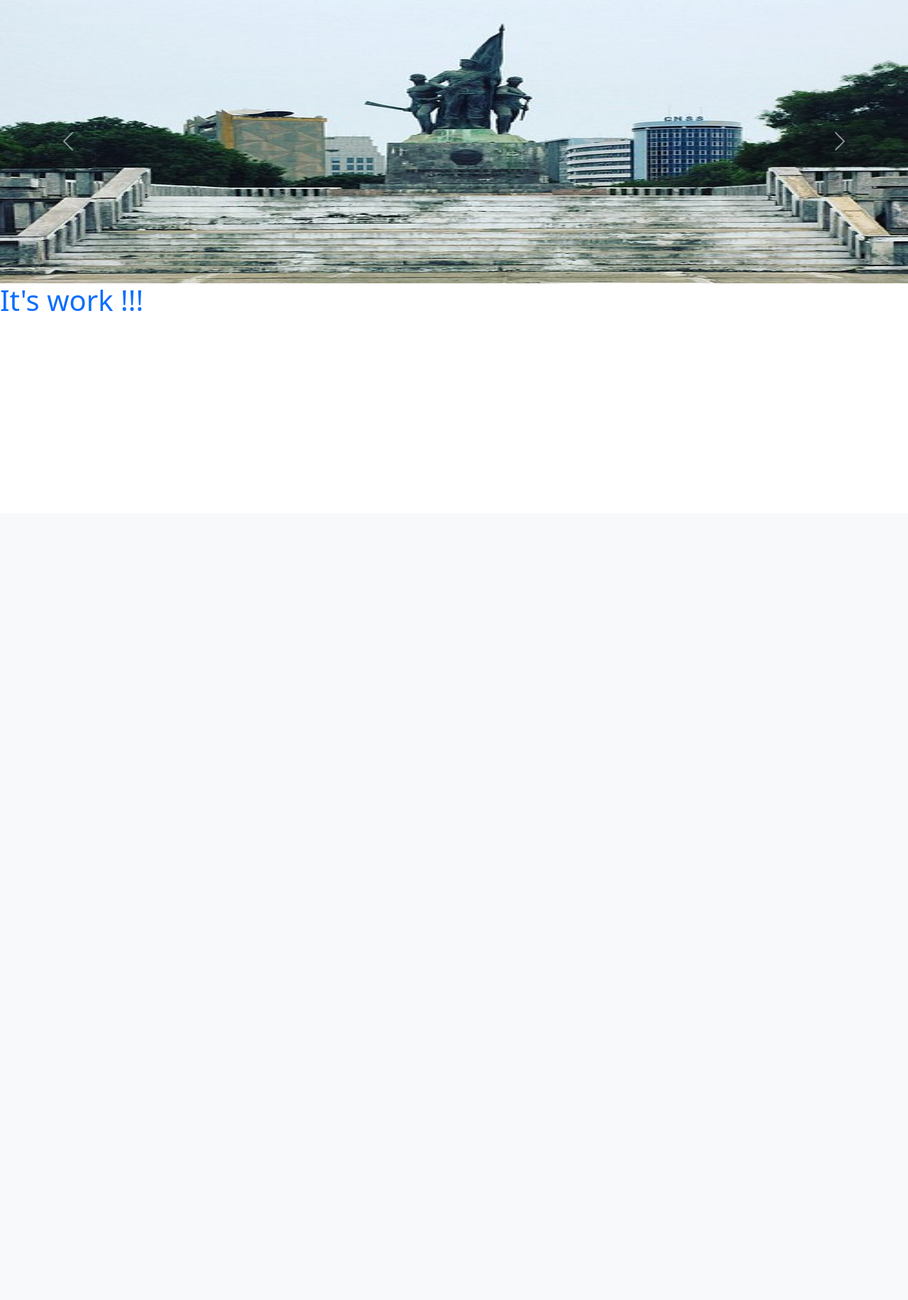
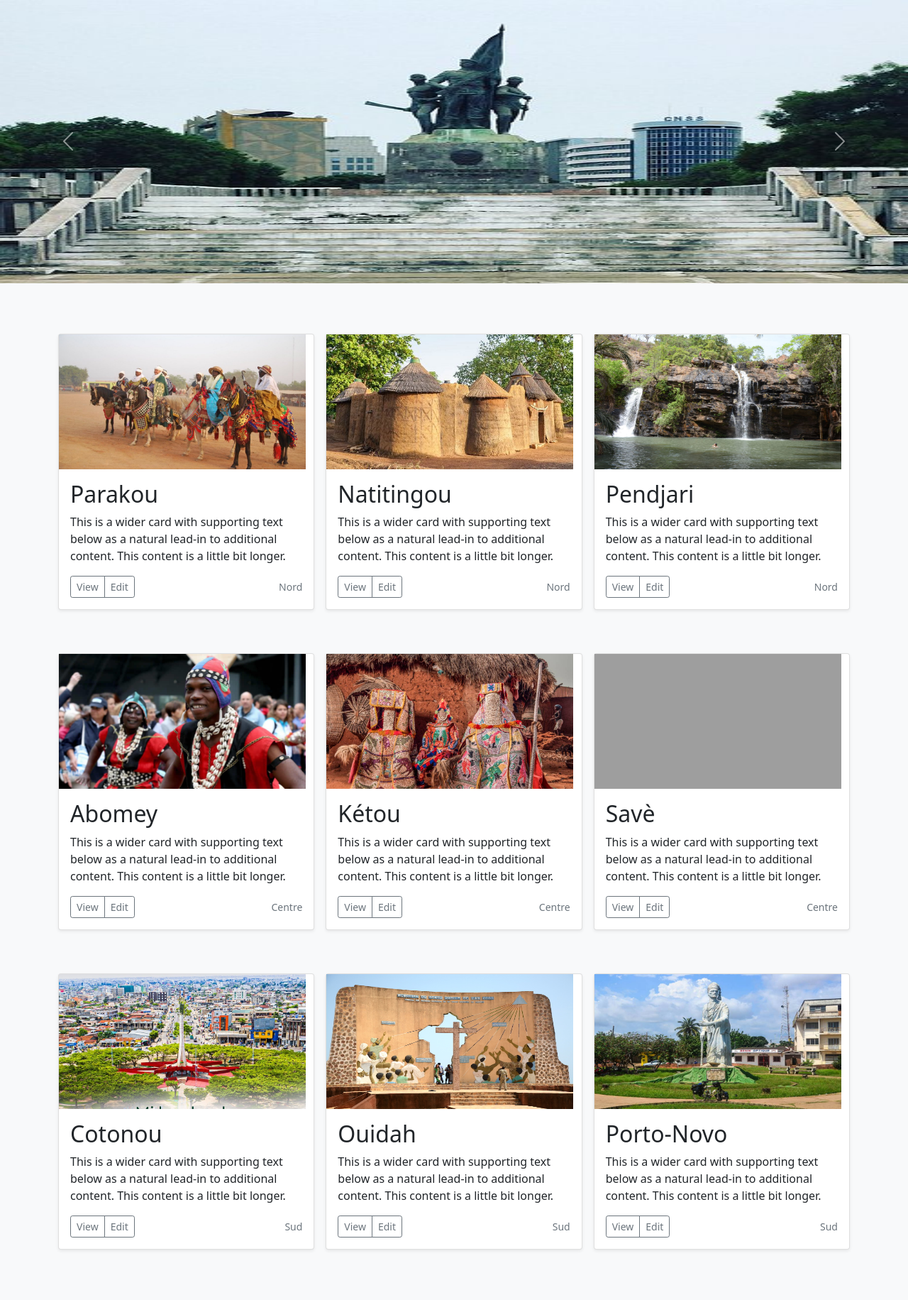
Before and after one commit to damedomey/benin-culture, a PHP site: page / in a window 1280 px wide. Shown: the part 77-1908 px from the top of the page at 71% size. Before the commit the page ends 515 px from the top, so only its background shows below. Run offline with PHP 8.4, Linux system fonts and the light colour scheme; grey boxes labelled with a size stand in for pictures from a placeholder-image service; some libraries are stand-ins or nearby versions; grey boxes are pictures that could not be loaded.

Commit message:
feat: ajout du body de la page d'accueil

```diff
--- a/assets/css/style.css
+++ b/assets/css/style.css
@@ -1,4 +1,46 @@
 
+/* Paterne */
 .carousel-item img{
     max-height: 400px;
 }
+
+/* Verrah */
+
+body{
+    margin-left: 1%;
+    margin-right: 1%;
+  }
+
+  #Pcardinaux {
+    color: blue;
+    text-decoration: underline ;
+    text-align: center;
+  }
+  .nord ,.centre ,.sud, .contenu #Pcardinaux {
+    background-color: rgba(224, 224, 195, 0.432);
+  }
+
+  .col {
+    border-radius: 5%;
+    padding-top: 2%;
+    margin-left: 0%;
+    margin-bottom: 2%;
+    margin-top: 2%;
+
+  }
+  .col:hover
+  {
+    box-shadow: 1px 0px 2px 0px ;
+  }
+
+  .footer {
+    text-align: center;
+    margin: auto;
+    background-color: rgba(82, 61, 61, 0.253);
+    margin-top: 3%;
+  }
+
+  .cube{
+    height: 190px;
+    width: 348px;
+  }
--- a/index.html
+++ b/index.html
@@ -75,7 +75,167 @@
         </button>
     </div>
 
-    <h1 class="text-primary">It's work !!!</h1>
+    <div class="album py-5 bg-light">
+        <div class="container">
+
+          <div class="row row-cols-1 row-cols-sm-2 row-cols-md-3 g-3">
+            <div class="col">
+              <div class="card shadow-sm">
+                <img src="assets/img/Benin11.jpg" alt="" class="cube">
+
+                <div class="card-body">
+                  <h2>Parakou</h2>
+                  <p class="card-text">This is a wider card with supporting text below as a natural lead-in to additional content. This content is a little bit longer.</p>
+                  <div class="d-flex justify-content-between align-items-center">
+                    <div class="btn-group">
+                      <button type="button" class="btn btn-sm btn-outline-secondary">View</button>
+                      <button type="button" class="btn btn-sm btn-outline-secondary">Edit</button>
+                    </div>
+                    <small class="text-muted">Nord</small>
+                  </div>
+                </div>
+              </div>
+            </div>
+            <div class="col">
+              <div class="card shadow-sm">
+                <img src="assets/img/Benin3.jpg" alt="" class="cube">
+
+                <div class="card-body">
+                  <h2>Natitingou</h2>
+                  <p class="card-text">This is a wider card with supporting text below as a natural lead-in to additional content. This content is a little bit longer.</p>
+                  <div class="d-flex justify-content-between align-items-center">
+                    <div class="btn-group">
+                      <button type="button" class="btn btn-sm btn-outline-secondary">View</button>
+                      <button type="button" class="btn btn-sm btn-outline-secondary">Edit</button>
+                    </div>
+                    <small class="text-muted">Nord</small>
+                  </div>
+                </div>
+              </div>
+            </div>
+            <div class="col">
+              <div class="card shadow-sm">
+                <img src="assets/img/Destination-Afrique-lieux-tourisme-au-Benin.jpg" alt="" class="cube">
+
+                <div class="card-body">
+                  <h2>Pendjari</h2>
+                  <p class="card-text">This is a wider card with supporting text below as a natural lead-in to additional content. This content is a little bit longer.</p>
+                  <div class="d-flex justify-content-between align-items-center">
+                    <div class="btn-group">
+                      <button type="button" class="btn btn-sm btn-outline-secondary">View</button>
+                      <button type="button" class="btn btn-sm btn-outline-secondary">Edit</button>
+                    </div>
+                    <small class="text-muted">Nord</small>
+                  </div>
+                </div>
+              </div>
+            </div>
+            <div class="col">
+              <div class="card shadow-sm">
+                <img src="assets/img/culture.jpg" alt="" class="cube">
+
+                <div class="card-body">
+                  <h2>Abomey</h2>
+                  <p class="card-text">This is a wider card with supporting text below as a natural lead-in to additional content. This content is a little bit longer.</p>
+                  <div class="d-flex justify-content-between align-items-center">
+                    <div class="btn-group">
+                      <button type="button" class="btn btn-sm btn-outline-secondary">View</button>
+                      <button type="button" class="btn btn-sm btn-outline-secondary">Edit</button>
+                    </div>
+                    <small class="text-muted">Centre</small>
+                  </div>
+                </div>
+              </div>
+            </div>
+            <div class="col">
+              <div class="card shadow-sm">
+                <img src="assets/img/Benin5.jpg" alt="" class="cube">
+
+                <div class="card-body">
+                  <h2>Kétou</h2>
+                  <p class="card-text">This is a wider card with supporting text below as a natural lead-in to additional content. This content is a little bit longer.</p>
+                  <div class="d-flex justify-content-between align-items-center">
+                    <div class="btn-group">
+                      <button type="button" class="btn btn-sm btn-outline-secondary">View</button>
+                      <button type="button" class="btn btn-sm btn-outline-secondary">Edit</button>
+                    </div>
+                    <small class="text-muted">Centre</small>
+                  </div>
+                </div>
+              </div>
+            </div>
+            <div class="col">
+              <div class="card shadow-sm">
+                <img src="assets/img/.jpg" alt="" class="cube">
+
+                <div class="card-body">
+                  <h2>Savè</h2>
+                  <p class="card-text">This is a wider card with supporting text below as a natural lead-in to additional content. This content is a little bit longer.</p>
+                  <div class="d-flex justify-content-between align-items-center">
+                    <div class="btn-group">
+                      <button type="button" class="btn btn-sm btn-outline-secondary">View</button>
+                      <button type="button" class="btn btn-sm btn-outline-secondary">Edit</button>
+                    </div>
+                    <small class="text-muted">Centre</small>
+                  </div>
+                </div>
+              </div>
+            </div>
+
+            <div class="col">
+              <div class="card shadow-sm">
+                <img src="assets/img/Benin2.jpeg" alt="" class="cube">
+
+                <div class="card-body">
+                  <h2>Cotonou</h2>
+                  <p class="card-text">This is a wider card with supporting text below as a natural lead-in to additional content. This content is a little bit longer.</p>
+                  <div class="d-flex justify-content-between align-items-center">
+                    <div class="btn-group">
+                      <button type="button" class="btn btn-sm btn-outline-secondary">View</button>
+                      <button type="button" class="btn btn-sm btn-outline-secondary">Edit</button>
+                    </div>
+                    <small class="text-muted">Sud</small>
+                  </div>
+                </div>
+              </div>
+            </div>
+            <div class="col">
+              <div class="card shadow-sm">
+                <img src="assets/img/Benin8.jpg" alt="" class="cube">
+
+                <div class="card-body">
+                  <h2>Ouidah</h2>
+                  <p class="card-text">This is a wider card with supporting text below as a natural lead-in to additional content. This content is a little bit longer.</p>
+                  <div class="d-flex justify-content-between align-items-center">
+                    <div class="btn-group">
+                      <button type="button" class="btn btn-sm btn-outline-secondary">View</button>
+                      <button type="button" class="btn btn-sm btn-outline-secondary">Edit</button>
+                    </div>
+                    <small class="text-muted">Sud</small>
+                  </div>
+                </div>
+              </div>
+            </div>
+            <div class="col">
+              <div class="card shadow-sm">
+                <img src="assets/img/thumb_63_default_blog.jpeg" alt="" class="cube">
+
+                <div class="card-body">
+                  <h2>Porto-Novo</h2>
+                  <p class="card-text">This is a wider card with supporting text below as a natural lead-in to additional content. This content is a little bit longer.</p>
+                  <div class="d-flex justify-content-between align-items-center">
+                    <div class="btn-group">
+                      <button type="button" class="btn btn-sm btn-outline-secondary">View</button>
+                      <button type="button" class="btn btn-sm btn-outline-secondary">Edit</button>
+                    </div>
+                    <small class="text-muted">Sud</small>
+                  </div>
+                </div>
+              </div>
+            </div>
+          </div>
+        </div>
+      </div>
 
     <!-- Script -->
     <script src="assets/jquery/dist/jquery.min.js"></script>
```
Also changed, not shown: assets/img/25_341578579930.jpg (added), assets/img/Benin11.jpg (added), assets/img/Benin2.jpeg (added), assets/img/Benin3.jpg (added), assets/img/Benin5.jpg (added), assets/img/Benin6.jpg (added), assets/img/Benin7.jpg (added), assets/img/Benin8.jpg (added), assets/img/Benin9.png (added), assets/img/Destination-Afrique-lieux-tourisme-au-Benin.jpg (added), assets/img/culture.jpg (added), assets/img/ouidah.jpeg (added), assets/img/pt113615.1322219.w430.jpg (added), assets/img/thumb_22_slideshow_big.jpeg (added), 2 more files.
